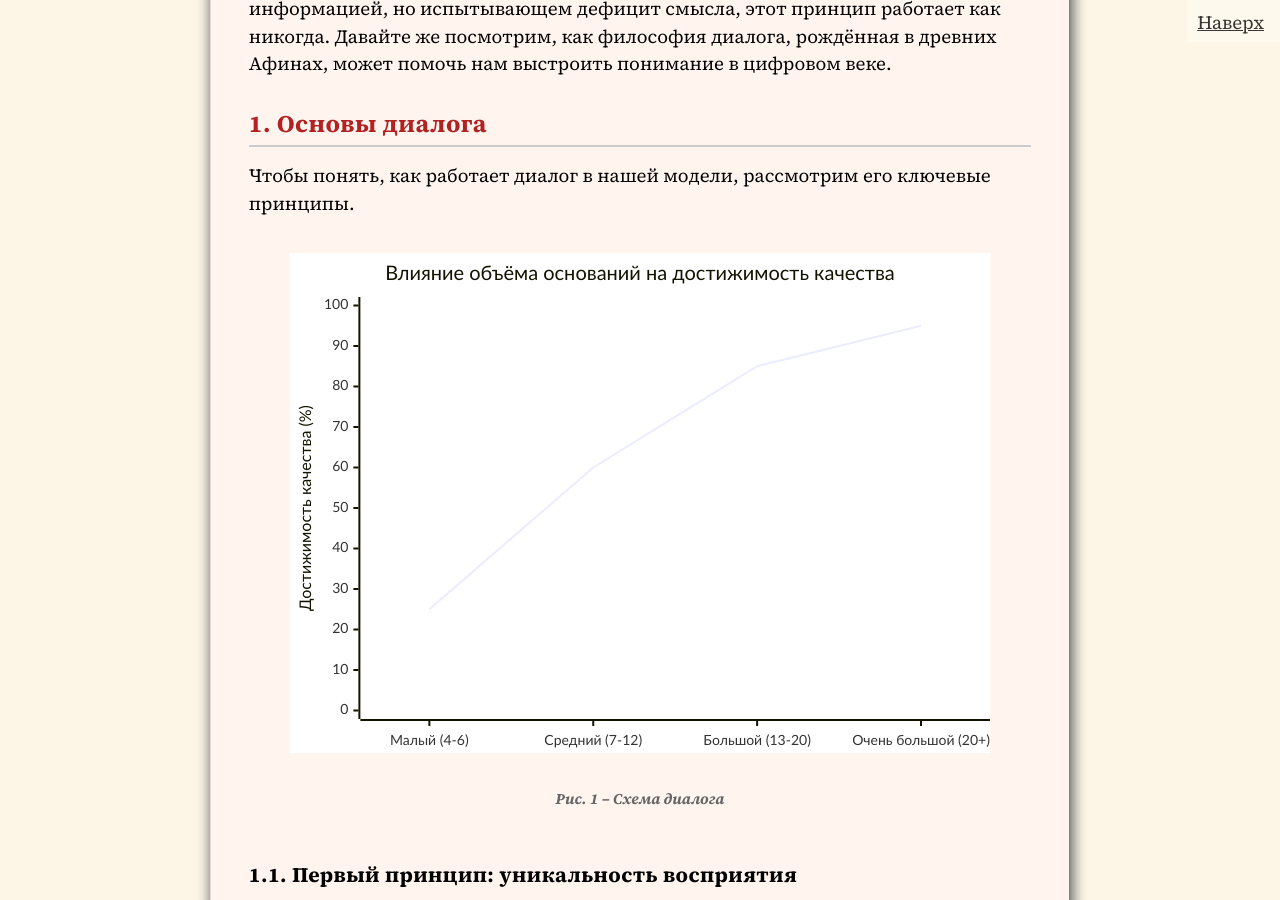
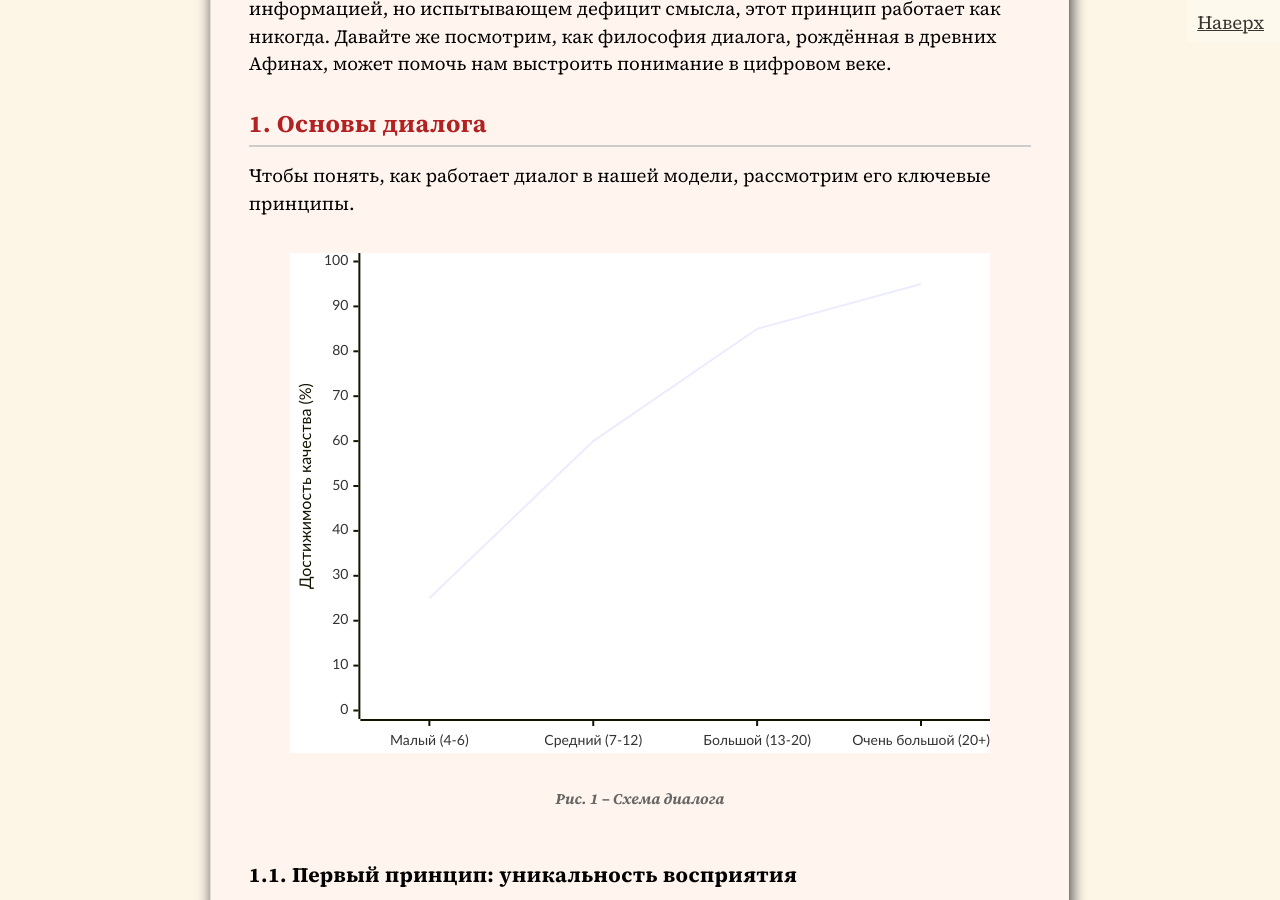
Before and after one commit to SergSi/land-use-art, a Jekyll site: the page built from _posts/2025-10-31-train.md, in a window 1280 px wide and 900 px high, scrolled down 2459 px. Built offline with Jekyll 4.4.1, drawn with Linux system fonts in a browser that asks for light colours; some web fonts are replaced.

Commit message:
Update 2025-10-31-train.md

```diff
--- a/_posts/2025-10-31-train.md
+++ b/_posts/2025-10-31-train.md
@@ -241,7 +241,6 @@ number="2"
 
 {% include mermaid.html content='
 xychart-beta
-    title "Потенциал качества решений при разном уровне согласия"
     x-axis [30, 40, 50, 60, 70, 80, 90]
     y-axis "Потенциал качества решений (%)" 0 --> 100
     bar [15, 25, 45, 65, 80, 90, 95]
@@ -253,7 +252,6 @@ number="3"
 
 {% include mermaid.html content='
 xychart-beta
-    title "Влияние объёма оснований на достижимость качества"
     x-axis ["Малый (4-6)", "Средний (7-12)", "Большой (13-20)", "Очень большой (20+)"]
     y-axis "Достижимость качества (%)" 0 --> 100
     line [25, 60, 85, 95]
```
